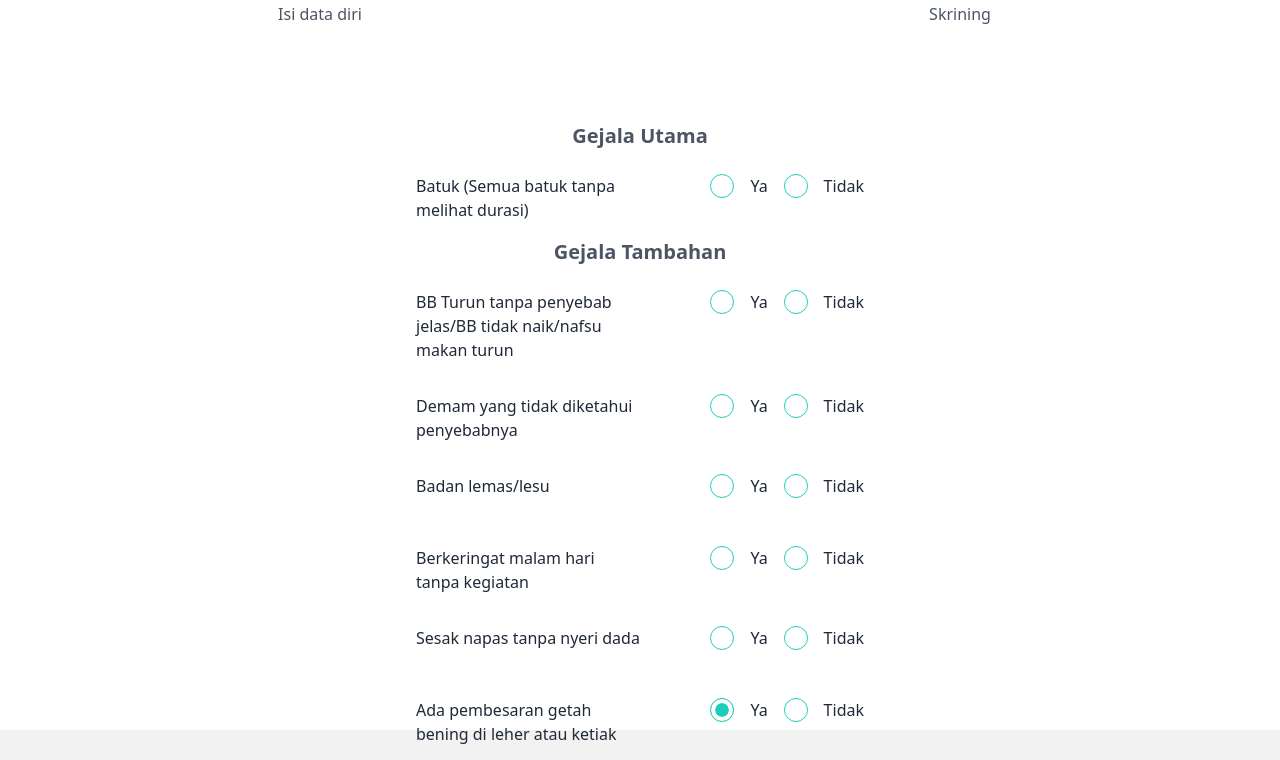
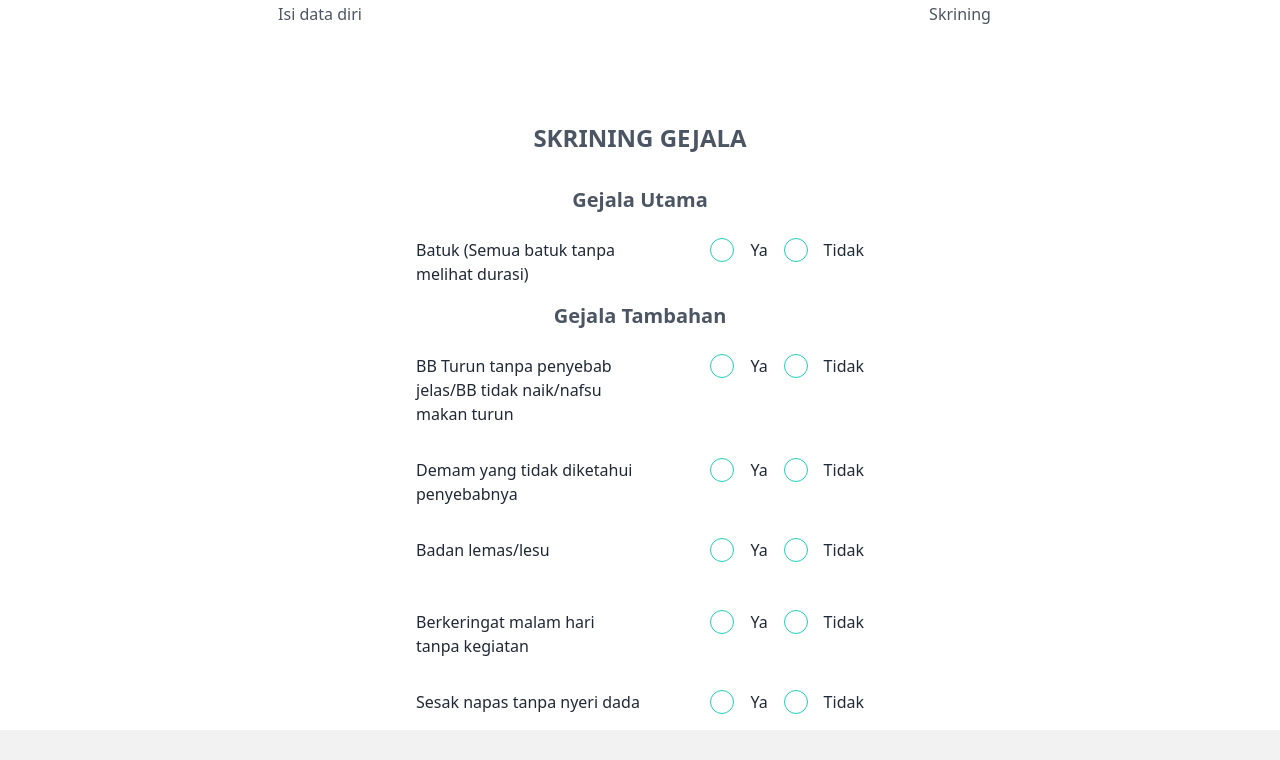
Before and after one commit to uglysquid27/TBC-Scrining, an Angular app: page /scrining in a window 1280 px wide. Shown: the part 296-1056 px from the top of the page. Built offline with nearby package versions, Linux system fonts and the light colour scheme.

Commit message:
skrining update

```diff
--- a/src/app/skrining/skrining.component.html
+++ b/src/app/skrining/skrining.component.html
@@ -23,8 +23,8 @@
 <div class="bg-white h-screen">
     <div class="grid grid-cols-1 pt-8">
         <ul class="steps">
-            <li class="step step-primary text-gray-600">Isi data diri</li>
-            <li class="step text-gray-600">Skrining</li>
+            <li class="step step-accent text-gray-600">Isi data diri</li>
+            <li class="step step-accent text-gray-600">Skrining</li>
         </ul>
     </div>
     <div class="relative isolate pt-24 lg:px-8">
@@ -67,7 +67,7 @@
                     <div class="w-2/2 lg:w-1/2">
                         <label for="kelamin" class="mb-2 inline-block text-gray-500">Jenis Kelamin</label>
                         <div class="relative mb-4 gap-4 flex flex-wrap items-stretch">
-                            <input type="radio" name="radio-4" class="radio radio-accent" checked /> Laki-laki
+                            <input type="radio" name="radio-4" class="radio radio-accent"  /> Laki-laki
                             <input type="radio" name="radio-4" class="radio radio-accent" />Perempuan
                         </div>
                     </div>
@@ -89,13 +89,14 @@
 
         </div>-->
         <div class="flex flex-col justify-items-center">
+            <h1 class="text-center font-bold text-gray-600 text-2xl pb-8">SKRINING GEJALA</h1>
             <label for="email" class="mb-2 inline-block text-center text-gray-600 text-xl font-bold">Gejala Utama</label>
             <div class="grid grid-cols-2 py-4 justify-end px-96">
                 <div class="w-full">
                     Batuk (Semua batuk tanpa melihat durasi)
                 </div>
                 <div class="w-full relative mb-4 gap-4 flex flex-wrap justify-end">
-                    <input type="radio" name="radio-4" class="radio radio-accent" checked /> Ya
+                    <input type="radio" name="radio-4" class="radio radio-accent"  /> Ya
                     <input type="radio" name="radio-4" class="radio radio-accent" />Tidak
                 </div>
             </div>
@@ -105,7 +106,7 @@
                     BB Turun tanpa penyebab jelas/BB tidak naik/nafsu makan turun
                 </div>
                 <div class="w-full relative mb-4 gap-4 flex flex-wrap justify-end">
-                    <input type="radio" name="radio-4" class="radio radio-accent" checked /> Ya
+                    <input type="radio" name="radio-4" class="radio radio-accent"  /> Ya
                     <input type="radio" name="radio-4" class="radio radio-accent" />Tidak
                 </div>
             </div>
@@ -114,7 +115,7 @@
                     Demam yang tidak diketahui penyebabnya
                 </div>
                 <div class="w-full relative mb-4 gap-4 flex flex-wrap justify-end">
-                    <input type="radio" name="radio-4" class="radio radio-accent" checked /> Ya
+                    <input type="radio" name="radio-4" class="radio radio-accent"  /> Ya
                     <input type="radio" name="radio-4" class="radio radio-accent" />Tidak
                 </div>
             </div>
@@ -123,7 +124,7 @@
                     Badan lemas/lesu
                 </div>
                 <div class="w-full relative mb-4 gap-4 flex flex-wrap justify-end">
-                    <input type="radio" name="radio-4" class="radio radio-accent" checked /> Ya
+                    <input type="radio" name="radio-4" class="radio radio-accent"  /> Ya
                     <input type="radio" name="radio-4" class="radio radio-accent" />Tidak
                 </div>
             </div>
@@ -132,7 +133,7 @@
                     Berkeringat malam hari tanpa kegiatan
                 </div>
                 <div class="w-full relative mb-4 gap-4 flex flex-wrap justify-end">
-                    <input type="radio" name="radio-4" class="radio radio-accent" checked /> Ya
+                    <input type="radio" name="radio-4" class="radio radio-accent"  /> Ya
                     <input type="radio" name="radio-4" class="radio radio-accent" />Tidak
                 </div>
             </div>
@@ -141,7 +142,7 @@
                     Sesak napas tanpa nyeri dada
                 </div>
                 <div class="w-full relative mb-4 gap-4 flex flex-wrap justify-end">
-                    <input type="radio" name="radio-4" class="radio radio-accent" checked /> Ya
+                    <input type="radio" name="radio-4" class="radio radio-accent"  /> Ya
                     <input type="radio" name="radio-4" class="radio radio-accent" />Tidak
                 </div>
             </div>
@@ -150,7 +151,7 @@
                     Ada pembesaran getah bening di leher atau ketiak
                 </div>
                 <div class="w-full relative mb-4 gap-4 flex flex-wrap justify-end">
-                    <input type="radio" name="radio-4" class="radio radio-accent" checked /> Ya
+                    <input type="radio" name="radio-4" class="radio radio-accent"  /> Ya
                     <input type="radio" name="radio-4" class="radio radio-accent" />Tidak
                 </div>
             </div>
```
